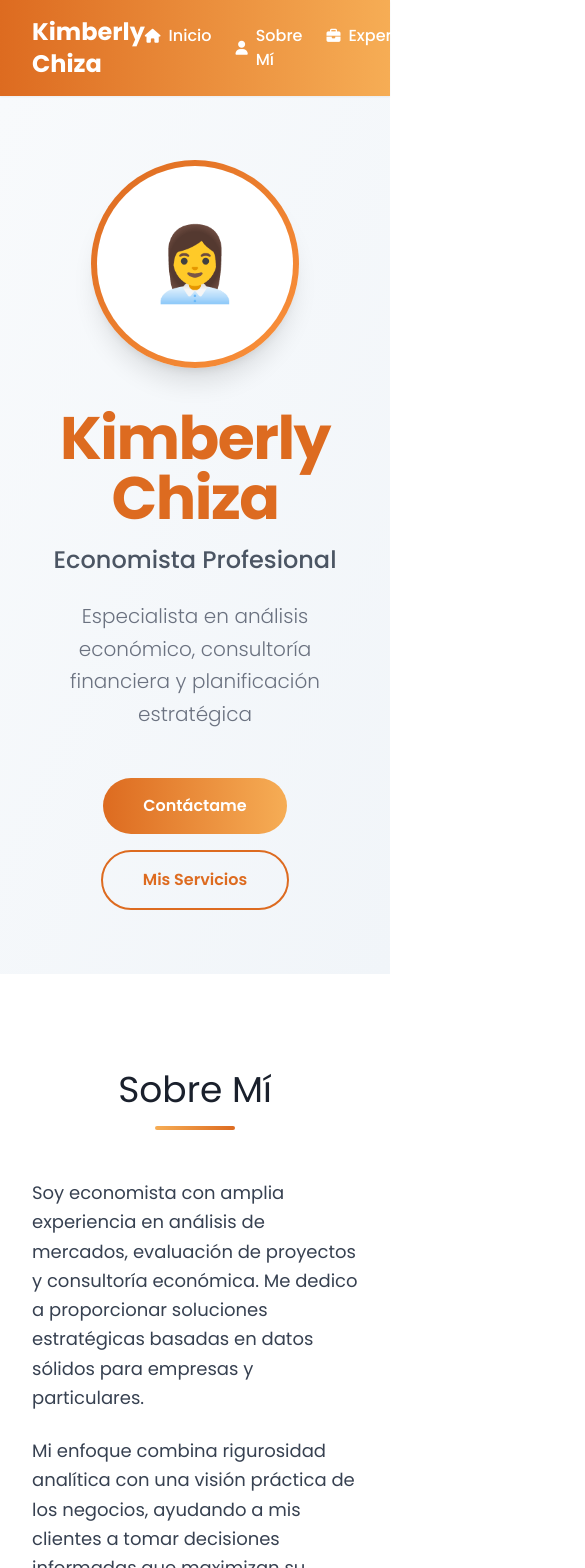
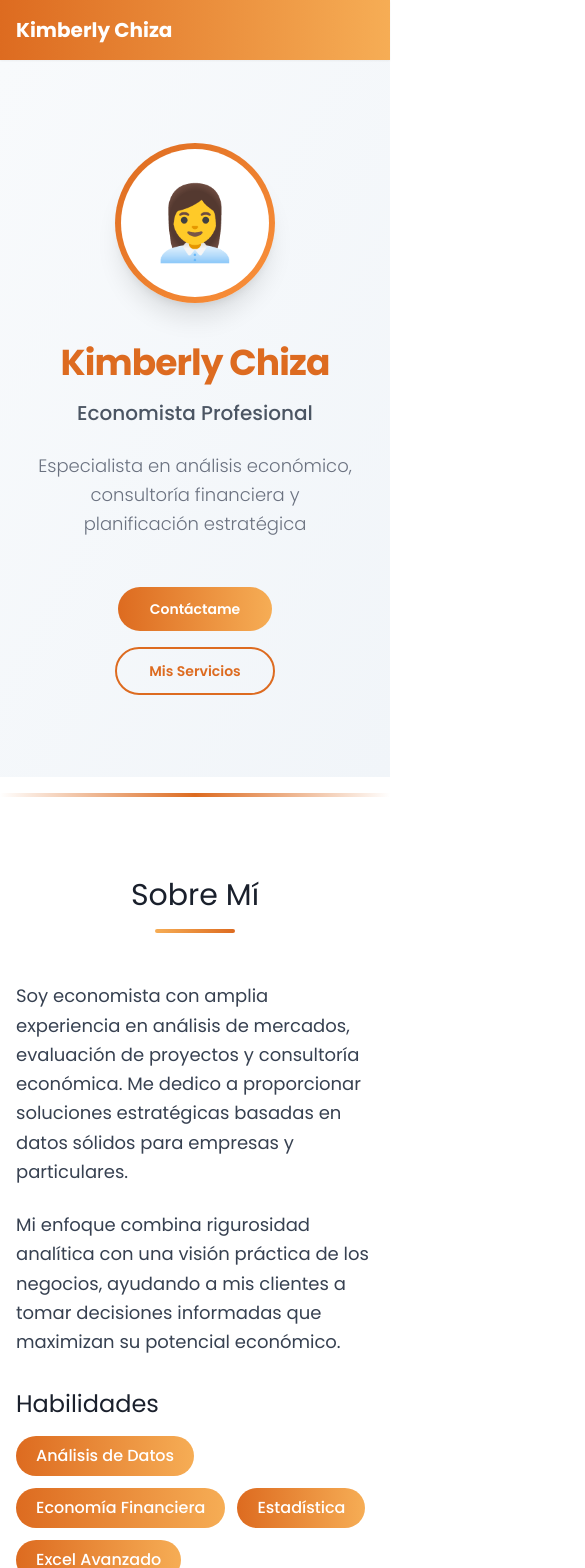
Before and after one commit to SPEREZB/portafolio_kimberly_chiza, a React (Vite) app: page / in a window 390 px wide. Shown: the top 1568 px of the page, 585 px wide, since content can reach past the window. Built offline with nearby package versions, Linux system fonts and the light colour scheme.

Commit message:
feat: responsive

```diff
--- a/src/App.tsx
+++ b/src/App.tsx
@@ -38,45 +38,47 @@ function App() {
   return (
     <>
       <nav className="bg-gradient-to-r from-accent to-accent-light sticky top-0 z-50 py-4 shadow-sm">
-        <div className="max-w-7xl mx-auto px-8 flex justify-between items-center">
-          <div className="text-2xl font-bold text-white">Kimberly Chiza</div>
-          <ul className="flex gap-6 m-0 p-0 list-none">
-            <li><a href="#inicio" className="text-white font-medium hover:text-white/80 transition-colors no-underline flex items-center gap-2"><i className="fas fa-home text-sm"></i> Inicio</a></li>
-            <li><a href="#sobre-mi" className="text-white font-medium hover:text-white/80 transition-colors no-underline flex items-center gap-2"><i className="fas fa-user text-sm"></i> Sobre Mí</a></li>
-            <li><a href="#experiencia" className="text-white font-medium hover:text-white/80 transition-colors no-underline flex items-center gap-2"><i className="fas fa-briefcase text-sm"></i> Experiencia</a></li>
-            <li><a href="#empresas" className="text-white font-medium hover:text-white/80 transition-colors no-underline flex items-center gap-2"><i className="fas fa-building text-sm"></i> Empresas</a></li>
-            <li><a href="#tecnologias" className="text-white font-medium hover:text-white/80 transition-colors no-underline flex items-center gap-2"><i className="fas fa-tools text-sm"></i> Herramientas</a></li>
-            <li><a href="#funciones" className="text-white font-medium hover:text-white/80 transition-colors no-underline flex items-center gap-2"><i className="fas fa-tasks text-sm"></i> Funciones</a></li>
-            <li><a href="#servicios" className="text-white font-medium hover:text-white/80 transition-colors no-underline flex items-center gap-2"><i className="fas fa-cogs text-sm"></i> Servicios</a></li>
-            <li><a href="#contacto" className="text-white font-medium hover:text-white/80 transition-colors no-underline flex items-center gap-2"><i className="fas fa-envelope text-sm"></i> Contacto</a></li>
+        <div className="max-w-7xl mx-auto px-4 md:px-8 flex justify-between items-center">
+          <div className="text-xl md:text-2xl font-bold text-white">Kimberly Chiza</div>
+          <ul className="hidden md:flex gap-4 md:gap-6 m-0 p-0 list-none">
+            <li><a href="#inicio" className="text-white text-sm md:text-base font-medium hover:text-white/80 transition-colors no-underline flex items-center gap-2"><i className="fas fa-home text-xs md:text-sm"></i> <span className="hidden sm:inline">Inicio</span></a></li>
+            <li><a href="#sobre-mi" className="text-white text-sm md:text-base font-medium hover:text-white/80 transition-colors no-underline flex items-center gap-2"><i className="fas fa-user text-xs md:text-sm"></i> <span className="hidden sm:inline">Sobre Mí</span></a></li>
+            <li><a href="#experiencia" className="text-white text-sm md:text-base font-medium hover:text-white/80 transition-colors no-underline flex items-center gap-2"><i className="fas fa-briefcase text-xs md:text-sm"></i> <span className="hidden sm:inline">Experiencia</span></a></li>
+            <li><a href="#empresas" className="text-white text-sm md:text-base font-medium hover:text-white/80 transition-colors no-underline flex items-center gap-2"><i className="fas fa-building text-xs md:text-sm"></i> <span className="hidden sm:inline">Empresas</span></a></li>
+            <li><a href="#tecnologias" className="text-white text-sm md:text-base font-medium hover:text-white/80 transition-colors no-underline flex items-center gap-2"><i className="fas fa-tools text-xs md:text-sm"></i> <span className="hidden sm:inline">Herramientas</span></a></li>
+            <li><a href="#funciones" className="text-white text-sm md:text-base font-medium hover:text-white/80 transition-colors no-underline flex items-center gap-2"><i className="fas fa-tasks text-xs md:text-sm"></i> <span className="hidden sm:inline">Funciones</span></a></li>
+            <li><a href="#servicios" className="text-white text-sm md:text-base font-medium hover:text-white/80 transition-colors no-underline flex items-center gap-2"><i className="fas fa-cogs text-xs md:text-sm"></i> <span className="hidden sm:inline">Servicios</span></a></li>
+            <li><a href="#contacto" className="text-white text-sm md:text-base font-medium hover:text-white/80 transition-colors no-underline flex items-center gap-2"><i className="fas fa-envelope text-xs md:text-sm"></i> <span className="hidden sm:inline">Contacto</span></a></li>
           </ul>
         </div>
       </nav>
 
-      <section id="inicio" className="bg-gradient-to-br from-slate-50 to-slate-100 min-h-[85vh] flex items-center justify-center py-16 px-8 fade-in-section">
-        <div className="max-w-4xl text-center">
+      <section id="inicio" className="bg-gradient-to-br from-slate-50 to-slate-100 min-h-[85vh] flex items-center justify-center py-12 px-4 md:px-8 fade-in-section">
+        <div className="max-w-4xl text-center px-4">
           <div className="mb-10">
-            <div className="w-52 h-52 mx-auto rounded-full bg-gradient-to-br from-accent to-orange-400 p-1.5 shadow-xl">
+            <div className="w-40 h-40 md:w-52 md:h-52 mx-auto rounded-full bg-gradient-to-br from-accent to-orange-400 p-1.5 shadow-xl">
               <div className="w-full h-full rounded-full bg-white flex items-center justify-center text-7xl">
                 👩‍💼
               </div>
             </div>
           </div>
-          <h1 className="text-6xl font-bold mb-4 text-accent tracking-tight">Kimberly Chiza</h1>
-          <h2 className="text-2xl font-medium mb-6 text-gray-600">Economista Profesional</h2>
-          <p className="text-xl mb-12 text-gray-500 leading-relaxed max-w-2xl mx-auto font-light">
+          <h1 className="text-4xl md:text-6xl font-bold mb-4 text-accent tracking-tight">Kimberly Chiza</h1>
+          <h2 className="text-xl md:text-2xl font-medium mb-6 text-gray-600">Economista Profesional</h2>
+          <p className="text-lg md:text-xl mb-12 text-gray-500 leading-relaxed max-w-2xl mx-auto font-light">
             Especialista en análisis económico, consultoría financiera y planificación estratégica
           </p>
           <div className="flex gap-4 justify-center flex-wrap">
-            <a href="#contacto" className="px-10 py-4 rounded-full bg-gradient-to-r from-accent to-accent-light text-white font-semibold hover:shadow-lg hover:-translate-y-0.5 transition-all no-underline">Contáctame</a>
-            <a href="#servicios" className="px-10 py-4 rounded-full border-2 border-accent text-accent font-semibold hover:bg-accent hover:text-white hover:shadow-lg hover:-translate-y-0.5 transition-all no-underline">Mis Servicios</a>
+            <a href="#contacto" className="px-8 md:px-10 py-3 md:py-4 rounded-full bg-gradient-to-r from-accent to-accent-light text-white font-semibold hover:shadow-lg hover:-translate-y-0.5 transition-all no-underline text-sm md:text-base">Contáctame</a>
+            <a href="#servicios" className="px-8 md:px-10 py-3 md:py-4 rounded-full border-2 border-accent text-accent font-semibold hover:bg-accent hover:text-white hover:shadow-lg hover:-translate-y-0.5 transition-all no-underline text-sm md:text-base">Mis Servicios</a>
           </div>
         </div>
       </section>
 
-      <section id="sobre-mi" className="py-24 px-8 fade-in-section">
+      <div className="w-full h-1 bg-gradient-to-r from-transparent via-accent to-transparent max-w-4xl mx-auto my-4"></div>
+
+      <section id="sobre-mi" className="py-16 px-4 md:px-8 fade-in-section">
         <div className="max-w-7xl mx-auto">
-          <h2 className="text-4xl text-center mb-12 text-primary relative after:content-[''] after:block after:w-20 after:h-1 after:bg-gradient-to-r after:from-accent-light after:to-accent after:mx-auto after:mt-4 after:rounded">Sobre Mí</h2>
+          <h2 className="text-3xl md:text-4xl text-center mb-12 text-primary relative after:content-[''] after:block after:w-20 after:h-1 after:bg-gradient-to-r after:from-accent-light after:to-accent after:mx-auto after:mt-4 after:rounded">Sobre Mí</h2>
           <div className="max-w-3xl mx-auto">
             <p className="text-lg leading-relaxed text-gray-700 mb-6">
               Soy economista con amplia experiencia en análisis de mercados, evaluación de proyectos
@@ -102,9 +104,11 @@ function App() {
         </div>
       </section>
 
-      <section id="experiencia" className="py-24 px-8 fade-in-section">
+      <div className="w-full h-1 bg-gradient-to-r from-transparent via-accent to-transparent max-w-4xl mx-auto my-4"></div>
+
+      <section id="experiencia" className="py-16 px-4 md:px-8 fade-in-section">
         <div className="max-w-7xl mx-auto">
-          <h2 className="text-4xl text-center mb-12 text-primary relative after:content-[''] after:block after:w-20 after:h-1 after:bg-gradient-to-r after:from-accent-light after:to-accent after:mx-auto after:mt-4 after:rounded">Experiencia</h2>
+          <h2 className="text-3xl md:text-4xl text-center mb-12 text-primary relative after:content-[''] after:block after:w-20 after:h-1 after:bg-gradient-to-r after:from-accent-light after:to-accent after:mx-auto after:mt-4 after:rounded">Experiencia</h2>
           <div className="max-w-4xl mx-auto">
             <div className="relative">
               <div className="absolute left-8 md:left-1/2 top-0 bottom-0 w-1 bg-gradient-to-b from-accent-light to-accent transform md:-translate-x-1/2"></div>
@@ -163,9 +167,11 @@ function App() {
         </div>
       </section>
 
-      <section id="empresas" className="py-24 px-8 bg-gray-50 fade-in-section">
+      <div className="w-full h-1 bg-gradient-to-r from-transparent via-accent to-transparent max-w-4xl mx-auto my-4"></div>
+
+      <section id="empresas" className="py-16 px-4 md:px-8 bg-gray-50 fade-in-section">
         <div className="max-w-7xl mx-auto">
-          <h2 className="text-4xl text-center mb-12 text-primary relative after:content-[''] after:block after:w-20 after:h-1 after:bg-gradient-to-r after:from-accent-light after:to-accent after:mx-auto after:mt-4 after:rounded">Empresas</h2>
+          <h2 className="text-3xl md:text-4xl text-center mb-12 text-primary relative after:content-[''] after:block after:w-20 after:h-1 after:bg-gradient-to-r after:from-accent-light after:to-accent after:mx-auto after:mt-4 after:rounded">Empresas</h2>
           <div className="grid grid-cols-1 md:grid-cols-2 lg:grid-cols-3 gap-8">
             <a href="https://lospaisas.ec/" target="_blank" rel="noopener noreferrer" className="bg-white rounded-2xl shadow-sm overflow-hidden hover:-translate-y-2 hover:shadow-xl transition-all group no-underline fade-in-up border-2 border-accent">
               <div className="h-56 overflow-hidden relative">
@@ -241,9 +247,11 @@ function App() {
         </div>
       </section>
 
-      <section id="tecnologias" className="py-24 px-8 fade-in-section">
+      <div className="w-full h-1 bg-gradient-to-r from-transparent via-accent to-transparent max-w-4xl mx-auto my-4"></div>
+
+      <section id="tecnologias" className="py-16 px-4 md:px-8 fade-in-section">
         <div className="max-w-7xl mx-auto">
-          <h2 className="text-4xl text-center mb-12 text-primary relative after:content-[''] after:block after:w-20 after:h-1 after:bg-gradient-to-r after:from-accent-light after:to-accent after:mx-auto after:mt-4 after:rounded">Herramientas y Tecnologías</h2>
+          <h2 className="text-3xl md:text-4xl text-center mb-12 text-primary relative after:content-[''] after:block after:w-20 after:h-1 after:bg-gradient-to-r after:from-accent-light after:to-accent after:mx-auto after:mt-4 after:rounded">Herramientas y Tecnologías</h2>
           <div className="grid grid-cols-1 md:grid-cols-2 lg:grid-cols-3 gap-8">
             <div className="bg-white rounded-2xl shadow-sm overflow-hidden hover:-translate-y-1 hover:shadow-xl transition-all border-2 border-accent">
               <div className="h-56 bg-gray-100 flex items-center justify-center p-8">
@@ -303,9 +311,11 @@ function App() {
         </div>
       </section>
 
-      <section id="funciones" className="py-24 px-8 fade-in-section">
+      <div className="w-full h-1 bg-gradient-to-r from-transparent via-accent to-transparent max-w-4xl mx-auto my-4"></div>
+
+      <section id="funciones" className="py-16 px-4 md:px-8 fade-in-section">
         <div className="max-w-7xl mx-auto">
-          <h2 className="text-4xl text-center mb-12 text-primary relative after:content-[''] after:block after:w-20 after:h-1 after:bg-gradient-to-r after:from-accent-light after:to-accent after:mx-auto after:mt-4 after:rounded">Funciones realizadas</h2>
+          <h2 className="text-3xl md:text-4xl text-center mb-12 text-primary relative after:content-[''] after:block after:w-20 after:h-1 after:bg-gradient-to-r after:from-accent-light after:to-accent after:mx-auto after:mt-4 after:rounded">Funciones realizadas</h2>
           <div className="grid grid-cols-1 md:grid-cols-2 lg:grid-cols-3 gap-8">
             <div className="bg-white p-8 rounded-2xl shadow-sm hover:-translate-y-1 hover:shadow-xl transition-all border-2 border-accent">
               <div className="text-5xl mb-4">💼</div>
@@ -341,9 +351,11 @@ function App() {
         </div>
       </section>
 
-      <section id="servicios" className="py-24 px-8 bg-gray-50 fade-in-section">
+      <div className="w-full h-1 bg-gradient-to-r from-transparent via-accent to-transparent max-w-4xl mx-auto my-4"></div>
+
+      <section id="servicios" className="py-16 px-4 md:px-8 bg-gray-50 fade-in-section">
         <div className="max-w-7xl mx-auto">
-          <h2 className="text-4xl text-center mb-12 text-primary relative after:content-[''] after:block after:w-20 after:h-1 after:bg-gradient-to-r after:from-accent-light after:to-accent after:mx-auto after:mt-4 after:rounded">Servicios</h2>
+          <h2 className="text-3xl md:text-4xl text-center mb-12 text-primary relative after:content-[''] after:block after:w-20 after:h-1 after:bg-gradient-to-r after:from-accent-light after:to-accent after:mx-auto after:mt-4 after:rounded">Servicios</h2>
           <div className="grid grid-cols-1 md:grid-cols-2 lg:grid-cols-3 gap-8">
             <div className="bg-white p-8 rounded-2xl shadow-sm hover:-translate-y-1 hover:shadow-xl transition-all text-center border-2 border-accent">
               <div className="text-5xl mb-4">📊</div>
@@ -379,7 +391,9 @@ function App() {
         </div>
       </section>
 
-      <section id="educacion" className="py-24 px-8 fade-in-section">
+      <div className="w-full h-1 bg-gradient-to-r from-transparent via-accent to-transparent max-w-4xl mx-auto my-4"></div>
+
+      <section id="educacion" className="py-16 px-4 md:px-8 fade-in-section">
         <div className="max-w-7xl mx-auto">
           <h2 className="text-4xl text-center mb-12 text-primary relative after:content-[''] after:block after:w-20 after:h-1 after:bg-gradient-to-r after:from-accent-light after:to-accent after:mx-auto after:mt-4 after:rounded">Educación</h2>
           <div className="max-w-2xl mx-auto mb-12">
@@ -430,7 +444,9 @@ function App() {
         </div>
       </section>
 
-      <section id="contacto" className="py-24 px-8 fade-in-section">
+      <div className="w-full h-1 bg-gradient-to-r from-transparent via-accent to-transparent max-w-4xl mx-auto my-4"></div>
+
+      <section id="contacto" className="py-16 px-4 md:px-8 fade-in-section">
         <div className="max-w-7xl mx-auto">
           <h2 className="text-4xl text-center mb-12 text-primary relative after:content-[''] after:block after:w-20 after:h-1 after:bg-gradient-to-r after:from-accent-light after:to-accent after:mx-auto after:mt-4 after:rounded">Contacto</h2>
           <div className="max-w-2xl mx-auto text-center">
```
